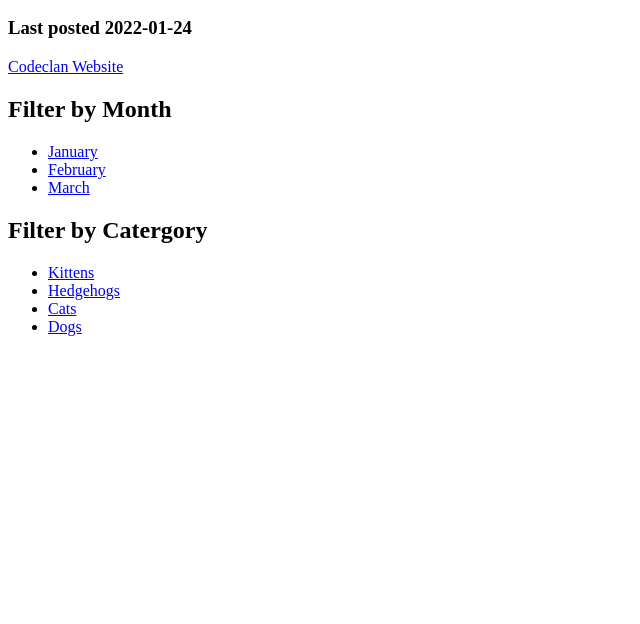
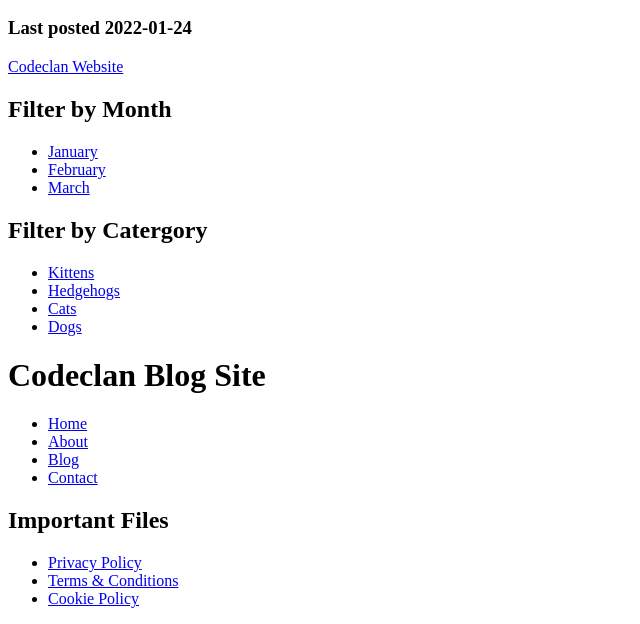
Before and after one commit to The-Adam-The/week3_codeclan_blog_html-css-_lesson, a plain HTML site: page index.html in a window 1280 px wide. Shown: the part 973-1597 px from the top of the page, without its empty margins (0-640 px from the left). Before the commit the page ends 1325 px from the top, so only its background shows below. Drawn offline with Linux system fonts and the light colour scheme.

Commit message:
Added footer

```diff
--- a/index.html
+++ b/index.html
@@ -121,7 +121,29 @@
     </main>
     <footer>
         <!-- Footer conent goes here -->
-
+        <h1>Codeclan Blog Site</h1>
+        <div>
+            <section>
+                <nav>
+                    <ul>
+                      <li><a href="/home">Home</a></li>
+                      <li><a href="/about">About</a></li>
+                      <li><a href="/blog">Blog</a></li>
+                      <li><a href="/contact">Contact</a></li>
+                    </ul>
+                  </nav>
+            </section>
+            <section>
+                <h2>Important Files</h2>
+                <nav>
+                  <ul>
+                    <li><a href="/">Privacy Policy</a></li>
+                    <li><a href="/">Terms & Conditions</a></li>
+                    <li><a href="/">Cookie Policy</a></li>
+                  </ul>
+                </nav>
+            </section>
+        </div>
     </footer>
 </body>
 </html>
```
